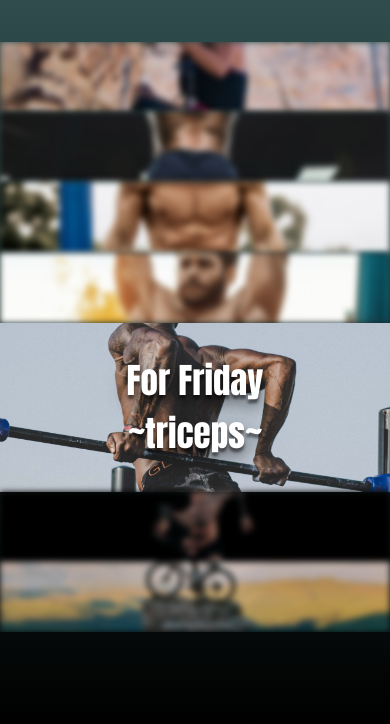
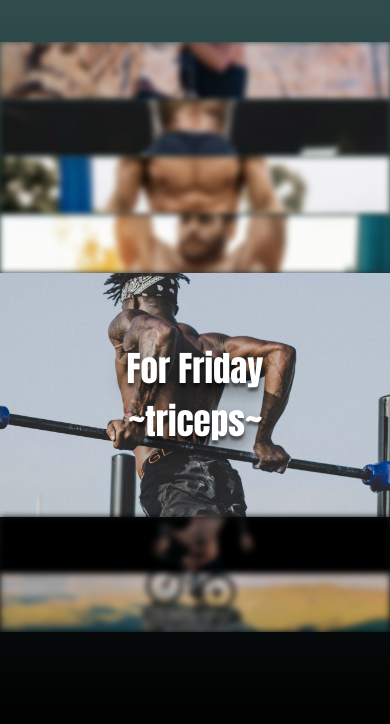
Before and after one commit to Li54nder/Website-WorkoutRoutine, a plain HTML site: page index.html in a window 390 px wide. Shown: the part 120-844 px from the top of the page. Drawn offline with Linux system fonts and the light colour scheme.

Commit message:
added preview for mobile

```diff
--- a/src/styles_index.css
+++ b/src/styles_index.css
@@ -242,6 +242,9 @@ html, body {
     .container .item.open-active > * {
         opacity: 1;
     }
+    .container .item.open {
+        flex: 5 1 60%;
+    }
     .content img {
         width: 95%;
     }
```
Also changed, not shown: _PREVIEW_mobile.png (added), 1 other file.
